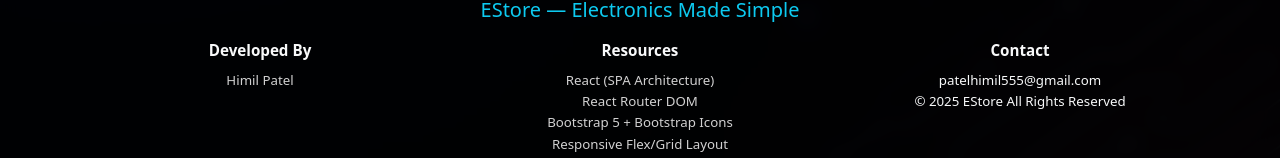
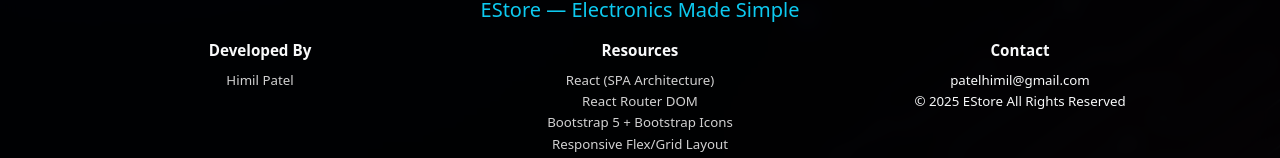
Before and after one commit to PatelHimil/EStore, a React (Vite) app: page /thankyou in a window 1280 px wide. Shown: the part 547-705 px from the top of the page. Built offline with nearby package versions, Linux system fonts and the light colour scheme.

Commit message:
test update

```diff
--- a/src/components/Footer.jsx
+++ b/src/components/Footer.jsx
@@ -34,7 +34,7 @@ const Footer = () => {
                     {/*contact and copyright*/}
                     <div className="col-md-4 mb-2">
                         <strong>Contact</strong>
-                        <p className="small mt-2">patelhimil555@gmail.com<br />© {new Date().getFullYear()} EStore All Rights Reserved</p>
+                        <p className="small mt-2">patelhimil@gmail.com<br />© {new Date().getFullYear()} EStore All Rights Reserved</p>
                     </div>
                 </div>
             </div>
```
